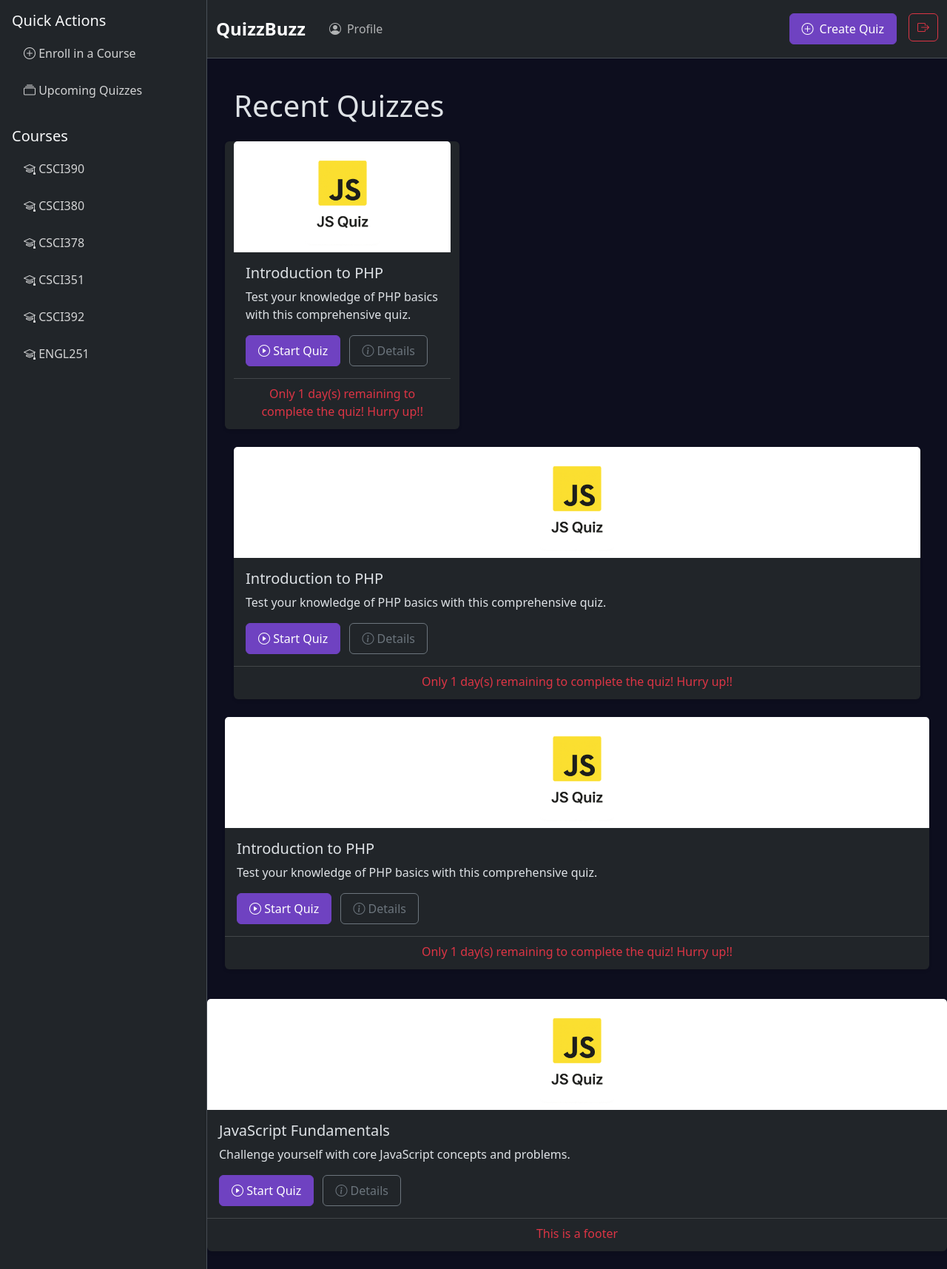
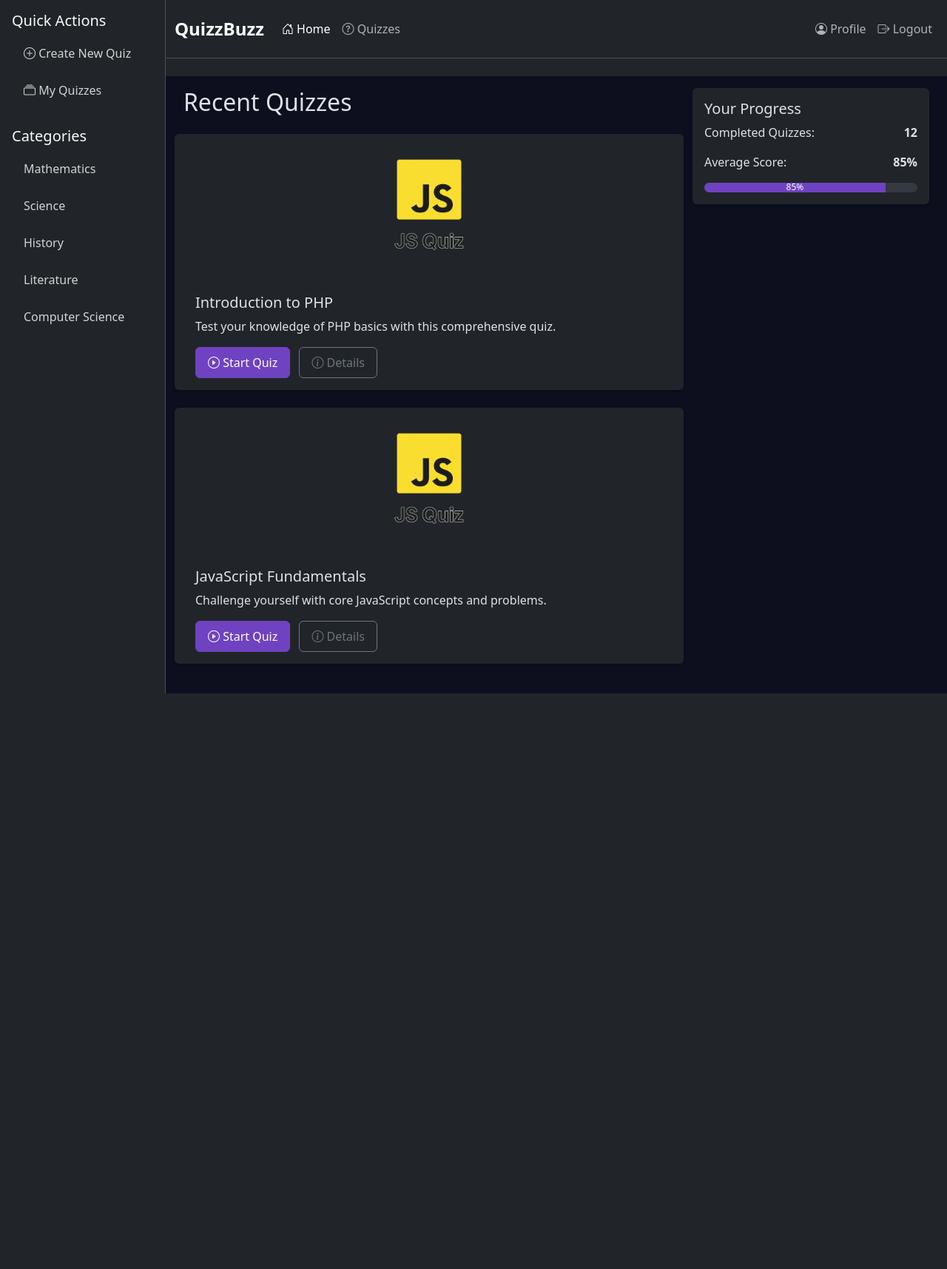
Before and after one commit to AuricX/QuizzBuzz, a PHP site: page / in a window 1280 px wide. Shown: the whole page at 74% size. After the commit the page ends 937 px from the top, so only its background shows below. Run offline with PHP 8.4, Linux system fonts and the light colour scheme.

Commit message:
Revert "Add database connection and enhance quiz card layout: create conx.php for database connection, update index.php to include footer in quiz cards, and improve card rendering function. Adjust styles for better visual presentation."
This reverts commit ca8129275e847c979d160f69537f6fdc24d1b775.

```diff
--- a/assets/css/styles.css
+++ b/assets/css/styles.css
@@ -32,9 +32,8 @@
 }
 
 .card-img-top {
-    height: 150px;
+    height: 200px;
     object-fit: contain;
-    background-color: #fff;
 }
 
 /* Progress bar customization */
@@ -88,10 +87,6 @@
     font-weight: 600;
 }
 
-.flex-grow-1 {
-    background-color:rgb(13, 14, 30);
-}
-
 /* Custom scrollbar */
 ::-webkit-scrollbar {
     width: 8px;
--- a/components/card.php
+++ b/components/card.php
@@ -2,17 +2,15 @@
 /**
  * @param string $title Card title
  * @param string $content Card content
- * @param string $footer Optional footer content
+ * @param array $footer Optional footer content
  * @param string $imageUrl Optional card image
  * @param array $actions Optional action buttons
  */
-function renderCard($title, $content, $footer = null, $imageUrl = null, $actions = [])
-{
-    ?>
+function renderCard($title, $content, $footer = null, $imageUrl = null, $actions = []) {
+?>
     <div class="card mb-4">
         <?php if ($imageUrl): ?>
-            <img src="<?php echo htmlspecialchars($imageUrl); ?>" class="card-img-top" style="object-fit: contain;"
-                alt="<?php echo htmlspecialchars($title); ?>">
+            <img src="<?php echo htmlspecialchars($imageUrl); ?>" class="card-img-top" style= "object-fit: contain;" alt="<?php echo htmlspecialchars($title); ?>">
         <?php endif; ?>
 
         <div class="card-body">
@@ -23,7 +21,7 @@ function renderCard($title, $content, $footer = null, $imageUrl = null, $actions
                 <div class="mt-3">
                     <?php foreach ($actions as $action): ?>
                         <a href="<?php echo htmlspecialchars($action['url']); ?>"
-                            class="btn <?php echo $action['class'] ?? 'btn-primary'; ?> me-2">
+                           class="btn <?php echo $action['class'] ?? 'btn-primary'; ?> me-2">
                             <?php if (!empty($action['icon'])): ?>
                                 <i class="bi bi-<?php echo $action['icon']; ?>"></i>
                             <?php endif; ?>
@@ -35,12 +33,11 @@ function renderCard($title, $content, $footer = null, $imageUrl = null, $actions
         </div>
 
         <?php if ($footer): ?>
-            <div class="card-footer text-danger text-center bg-dark mb-1">
+            <div class="card-footer">
                 <?php echo $footer; ?>
             </div>
         <?php endif; ?>
     </div>
-    </div>
-    <?php
+<?php
 }
 ?>
--- a/components/navbar.php
+++ b/components/navbar.php
@@ -1,27 +1,32 @@
 <nav class="navbar navbar-expand-lg bg-dark border-bottom mb-4">
     <div class="container-fluid">
         <a class="navbar-brand" href="/">QuizzBuzz</a>
-        <button class="bg-primary text-white navbar-toggler" type="button" data-bs-toggle="collapse" data-bs-target="#navbarNav" style="width: 40px; height: 40px;">
+        <button class="navbar-toggler" type="button" data-bs-toggle="collapse" data-bs-target="#navbarNav">
             <span class="navbar-toggler-icon"></span>
         </button>
         <div class="collapse navbar-collapse" id="navbarNav">
             <ul class="navbar-nav me-auto">
-                <li class="nav-item mx-2">
-                    <a class="nav-link d-flex align-items-center gap-2 <?php echo $currentPage === 'profile' ? 'active' : ''; ?>" href="/profile">
+                <li class="nav-item">
+                    <a class="nav-link <?php echo $currentPage === 'home' ? 'active' : ''; ?>" href="/">
+                        <i class="bi bi-house-door"></i> Home
+                    </a>
+                </li>
+                <li class="nav-item">
+                    <a class="nav-link <?php echo $currentPage === 'quizzes' ? 'active' : ''; ?>" href="/quizzes">
+                        <i class="bi bi-question-circle"></i> Quizzes
+                    </a>
+                </li>
+            </ul>
+            <ul class="navbar-nav">
+                <li class="nav-item">
+                    <a class="nav-link <?php echo $currentPage === 'profile' ? 'active' : ''; ?>" href="/profile">
                         <i class="bi bi-person-circle"></i> Profile
                     </a>
                 </li>
-            </ul>
-            <ul class="navbar-nav gap-3">
                 <li class="nav-item">
-                    <button class="btn btn-primary d-flex align-items-center gap-2">
-                        <i class="bi bi-plus-circle"></i> Create Quiz
-                    </button>
-                </li>
-                <li class="nav-item">
-                    <button class="btn btn-outline-danger d-flex align-items-center justify-content-center" style="width: 40px; height: 38px;">
-                        <i class="bi bi-box-arrow-right"></i>
-                    </button>
+                    <a class="nav-link" href="/logout">
+                        <i class="bi bi-box-arrow-right"></i> Logout
+                    </a>
                 </li>
             </ul>
         </div>
--- a/components/sidebar.php
+++ b/components/sidebar.php
@@ -4,31 +4,29 @@
             <h5 class="text-light">Quick Actions</h5>
             <div class="list-group">
                 <a href="/new-quiz" class="list-group-item list-group-item-action">
-                    <i class="bi bi-plus-circle"></i> Enroll in a Course
+                    <i class="bi bi-plus-circle"></i> Create New Quiz
                 </a>
                 <a href="/my-quizzes" class="list-group-item list-group-item-action">
-                    <i class="bi bi-collection"></i> Upcoming Quizzes
+                    <i class="bi bi-collection"></i> My Quizzes
                 </a>
             </div>
         </div>
 
         <div class="mb-4">
-            <h5 class="text-light">Courses</h5>
+            <h5 class="text-light">Categories</h5>
             <div class="list-group">
                 <?php
-                $courses = [
-                    'CSCI390',
-                    'CSCI380',
-                    'CSCI378',
-                    'CSCI351',
-                    'CSCI392',
-                    'ENGL251'
+                $categories = [
+                    'Mathematics',
+                    'Science',
+                    'History',
+                    'Literature',
+                    'Computer Science'
                 ];
-                foreach ($courses as $course): ?>
-                    <a href="/course/<?php echo strtolower(str_replace(' ', '-', $course)); ?>"
-                        class="list-group-item list-group-item-action">
-                        <i class="bi bi-mortarboard"></i>
-                        <?php echo $course; ?>
+                foreach ($categories as $category): ?>
+                    <a href="/category/<?php echo strtolower(str_replace(' ', '-', $category)); ?>"
+                       class="list-group-item list-group-item-action">
+                        <?php echo $category; ?>
                     </a>
                 <?php endforeach; ?>
             </div>
--- a/index.php
+++ b/index.php
@@ -4,41 +4,19 @@ $currentPage = 'home';
 
 // Start output buffering to capture content for the layout
 ob_start();
-
-// include 'conx.php';
 ?>
 
-<div class="container">
-    <h1 class="mb-4">Recent Quizzes</h1>
-    <div class="row row-cols-1 row-cols-sm-2 row-cols-lg-3 g-4">
-        <?php
+<div class="row">
+    <div class="col-md-8">
+        <h2 class="mb-4">Recent Quizzes</h2>
+        <div class="row">
+            <?php
             // Example quizzes data (in real app, this would come from a database)
             $quizzes = [
                 [
                     'title' => 'Introduction to PHP',
-                    'footer' => 'Only 1 day(s) remaining to complete the quiz! Hurry up!! ',
                     'content' => 'Test your knowledge of PHP basics with this comprehensive quiz.',
-                    'image' => '/assets/img/js-quiz.png',
-                    'actions' => [
-                        ['url' => '/quiz/1', 'text' => 'Start Quiz', 'icon' => 'play-circle', 'class' => 'btn-primary'],
-                        ['url' => '#details-1', 'text' => 'Details', 'icon' => 'info-circle', 'class' => 'btn-outline-secondary']
-                    ]
-                ],
-                [
-                    'title' => 'Introduction to PHP',
-                    'footer' => 'Only 1 day(s) remaining to complete the quiz! Hurry up!! ',
-                    'content' => 'Test your knowledge of PHP basics with this comprehensive quiz.',
-                    'image' => '/assets/img/js-quiz.png',
-                    'actions' => [
-                        ['url' => '/quiz/1', 'text' => 'Start Quiz', 'icon' => 'play-circle', 'class' => 'btn-primary'],
-                        ['url' => '#details-1', 'text' => 'Details', 'icon' => 'info-circle', 'class' => 'btn-outline-secondary']
-                    ]
-                ],
-                [
-                    'title' => 'Introduction to PHP',
-                    'footer' => 'Only 1 day(s) remaining to complete the quiz! Hurry up!! ',
-                    'content' => 'Test your knowledge of PHP basics with this comprehensive quiz.',
-                    'image' => '/assets/img/js-quiz.png',
+                    'image' => 'assets/img/js-quiz.png',
                     'actions' => [
                         ['url' => '/quiz/1', 'text' => 'Start Quiz', 'icon' => 'play-circle', 'class' => 'btn-primary'],
                         ['url' => '#details-1', 'text' => 'Details', 'icon' => 'info-circle', 'class' => 'btn-outline-secondary']
@@ -46,9 +24,8 @@ ob_start();
                 ],
                 [
                     'title' => 'JavaScript Fundamentals',
-                    'footer' => 'This is a footer',
                     'content' => 'Challenge yourself with core JavaScript concepts and problems.',
-                    'image' => '/assets/img/js-quiz.png',
+                    'image' => 'assets/img/js-quiz.png',
                     'actions' => [
                         ['url' => '/quiz/2', 'text' => 'Start Quiz', 'icon' => 'play-circle', 'class' => 'btn-primary'],
                         ['url' => '#details-2', 'text' => 'Details', 'icon' => 'info-circle', 'class' => 'btn-outline-secondary']
@@ -64,12 +41,33 @@ ob_start();
                 renderCard(
                     $quiz['title'],
                     $quiz['content'],
-                    $quiz['footer'],
+                    null,
                     $quiz['image'] ?? null,
                     $quiz['actions']
                 );
             }
-        ?>
+            ?>
+        </div>
+    </div>
+
+    <div class="col-md-4">
+        <div class="card mb-4">
+            <div class="card-body">
+                <h5 class="card-title">Your Progress</h5>
+                <div class="d-flex justify-content-between mb-3">
+                    <span>Completed Quizzes:</span>
+                    <strong>12</strong>
+                </div>
+                <div class="d-flex justify-content-between mb-3">
+                    <span>Average Score:</span>
+                    <strong>85%</strong>
+                </div>
+                <div class="progress">
+                    <div class="progress-bar" role="progressbar" style="width: 85%;"
+                         aria-valuenow="85" aria-valuemin="0" aria-valuemax="100">85%</div>
+                </div>
+            </div>
+        </div>
     </div>
 </div>
 
--- a/layouts/main.php
+++ b/layouts/main.php
@@ -25,7 +25,7 @@
             <?php include_once(__DIR__ . '/../components/navbar.php'); ?>
 
             <!-- Page Content -->
-            <div class="container-fluid px-4 py-3">
+            <div class="container-fluid px-4 py-3" style="background-color:rgb(13, 14, 30);">
                 <?php echo $content ?? ''; ?>
             </div>
         </div>
```
Also changed, not shown: conx.php (deleted, +0 -10 lines).
